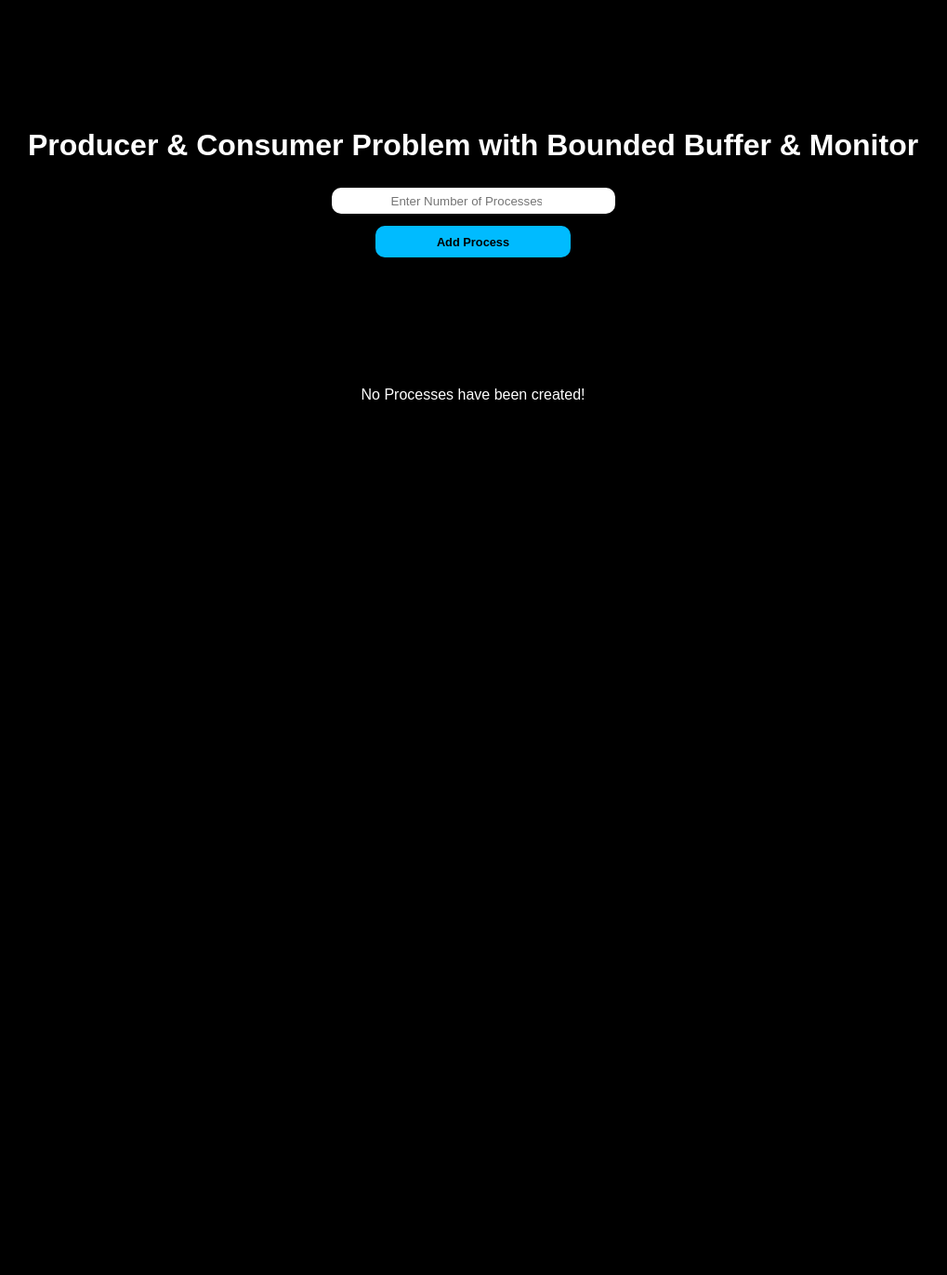
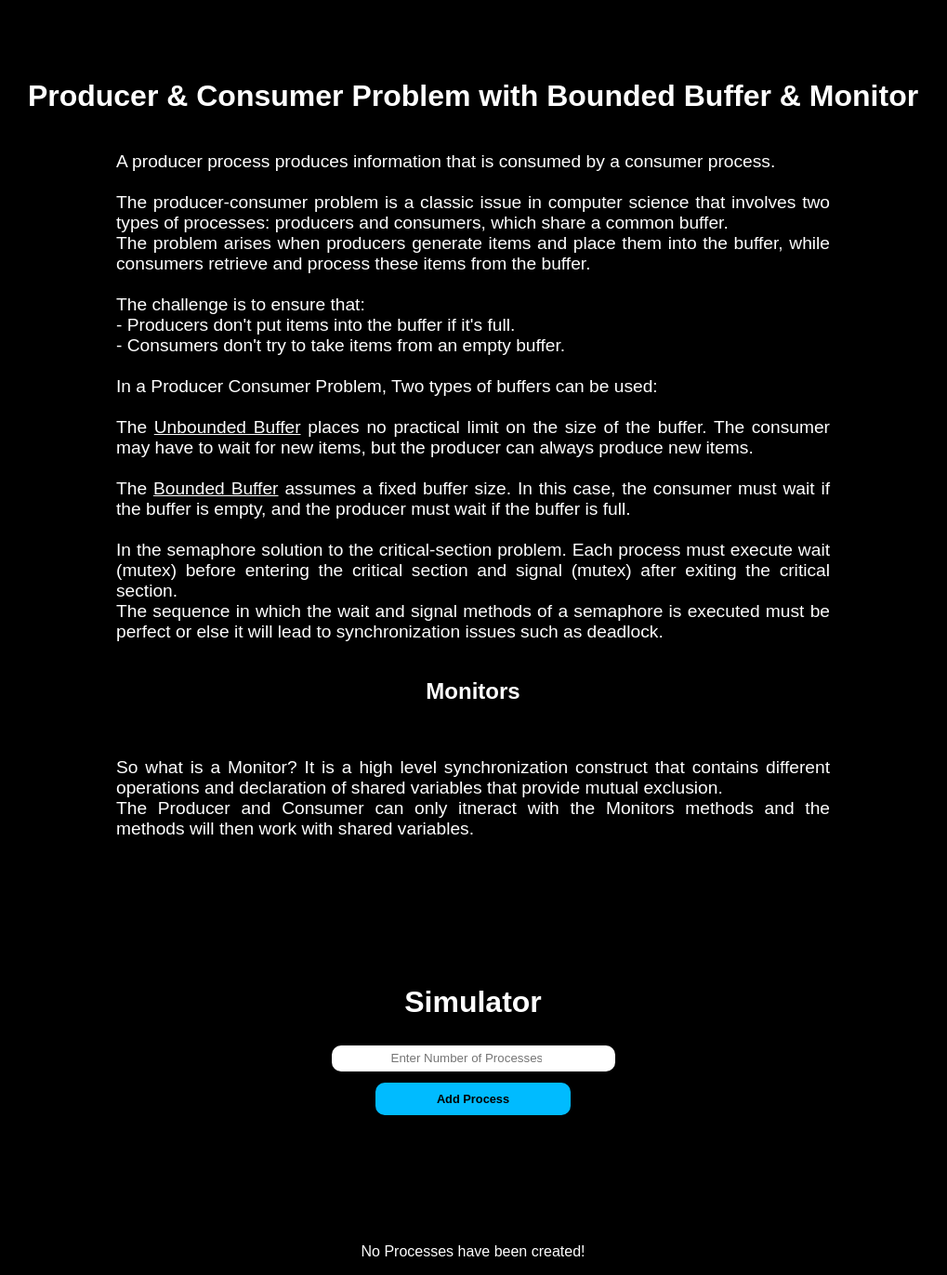
Before and after one commit to aryanranderiya/OSMiniProject, a Flask app: template api/templates/PCBB.html in a window 1280 px wide. Shown: the whole page at 93% size, without its empty margins (131-1150 px from the left). Before the commit the page ends 430 px from the top, so only its background shows below. Run offline with Flask 3, Linux system fonts and the light colour scheme; the template is opened without the code that fills it, so the values that code supplies are empty.

Commit message:
Added Information regarding PCBB

```diff
--- a/api/app.py
+++ b/api/app.py
@@ -1,6 +1,5 @@
 from flask import Flask, render_template, request, redirect
-import SRTN
-import PCBB
+from api import SRTN, PCBB
 import time
 
 app = Flask(__name__)
@@ -32,12 +31,10 @@ def selectedOption():
 @app.route("/addProcessSRTN", methods=["POST"])
 def app_SRTN():
     processes = SRTN.addProcess(request.form)
-    # gantt_chart = SRTN.generateGanttChart()
-    # print("------------------------------------", gantt_chart)
     return render_template('SRTN.html', processes=processes)
 
 
-@app.route("/addProcessPCBB", methods=["POST"])
+@app.route("/PCBB", methods=["POST"])
 def app_ProducerConsumer():
     form = request.form
     no_of_processes = int(form['no_of_processes'])
--- a/api/static/css/PCBB.css
+++ b/api/static/css/PCBB.css
@@ -5,3 +5,21 @@
 .consumed {
   background-color: #770000;
 }
+
+.information {
+  text-align: justify;
+  width: 60%;
+  font-size: 1.2em;
+}
+
+.title {
+  text-align: center;
+}
+
+.main {
+  display: flex;
+  justify-content: center;
+  flex-direction: column;
+  align-items: center;
+  margin-top: 5%;
+}
--- a/api/templates/PCBB.html
+++ b/api/templates/PCBB.html
@@ -10,12 +10,60 @@
 </head>
 
 <body>
-    <form action="addProcessPCBB" method="POST" class="main_form">
-        <h1>Producer & Consumer Problem with Bounded Buffer & Monitor</h1>
+    <div class="main">
+        <h1 class="title">Producer & Consumer Problem with Bounded Buffer & Monitor</h1>
+        <p class="information">
+            A producer process produces information that is consumed by a consumer process. <br><br>
+
+            The producer-consumer problem is a classic issue in computer science that involves two types of processes:
+            producers and consumers, which share a common buffer.
+            <br> The problem arises when producers
+            generate items and place them into the buffer, while consumers retrieve and process these items from the
+            buffer.
+            <br>
+            <br>
+
+            The challenge is to ensure that:
+            <br>
+            - Producers don't put items into the buffer if it's full.
+            <br>
+            - Consumers don't try to take items from an empty buffer.
+            <br><br>
+
+            In a Producer Consumer Problem, Two types of buffers can be used:<br><br>
+            The <u>Unbounded Buffer</u> places no practical
+            limit on the size of the buffer. The consumer may have to wait for new items,
+            but the producer can always produce new items.
+            <br><br>
+            The <u>Bounded Buffer</u> assumes
+            a fixed buffer size. In this case, the consumer must wait if the buffer is empty,
+            and the producer must wait if the buffer is full.
+
+            <br><br>
+            In the semaphore solution to the critical-section problem. Each process must execute wait (mutex) before
+            entering the critical section and signal (mutex) after exiting the critical section.
+            <br>
+            The sequence in which the wait and signal methods of a semaphore is executed must be perfect or else it
+            will lead to synchronization issues such as deadlock.
+        </p>
+        <h2>Monitors</h2>
+        <br>
+        <p class="information">
+            So what is a Monitor? It is a high level synchronization construct that contains different operations and
+            declaration of shared variables that provide mutual exclusion. <br>
+
+            The Producer and Consumer can only itneract with the Monitors methods and the methods will then work with
+            shared variables.
+        </p>
+    </div>
+
+    <form action="/PCBB" method="POST" class="main_form">
+        <h1>Simulator</h1>
         <input type="number" placeholder="Enter Number of Processes for the Bounded Buffer" min="1" required
             name="no_of_processes">
         <input type="submit" value="Add Process" id="submit_btn">
     </form>
+
 
     <div class="process_table_div">
         {% if zipped_data %}
```
Also changed, not shown: api/PCBB.py (+3 -10 lines), vercel.json (deleted).
